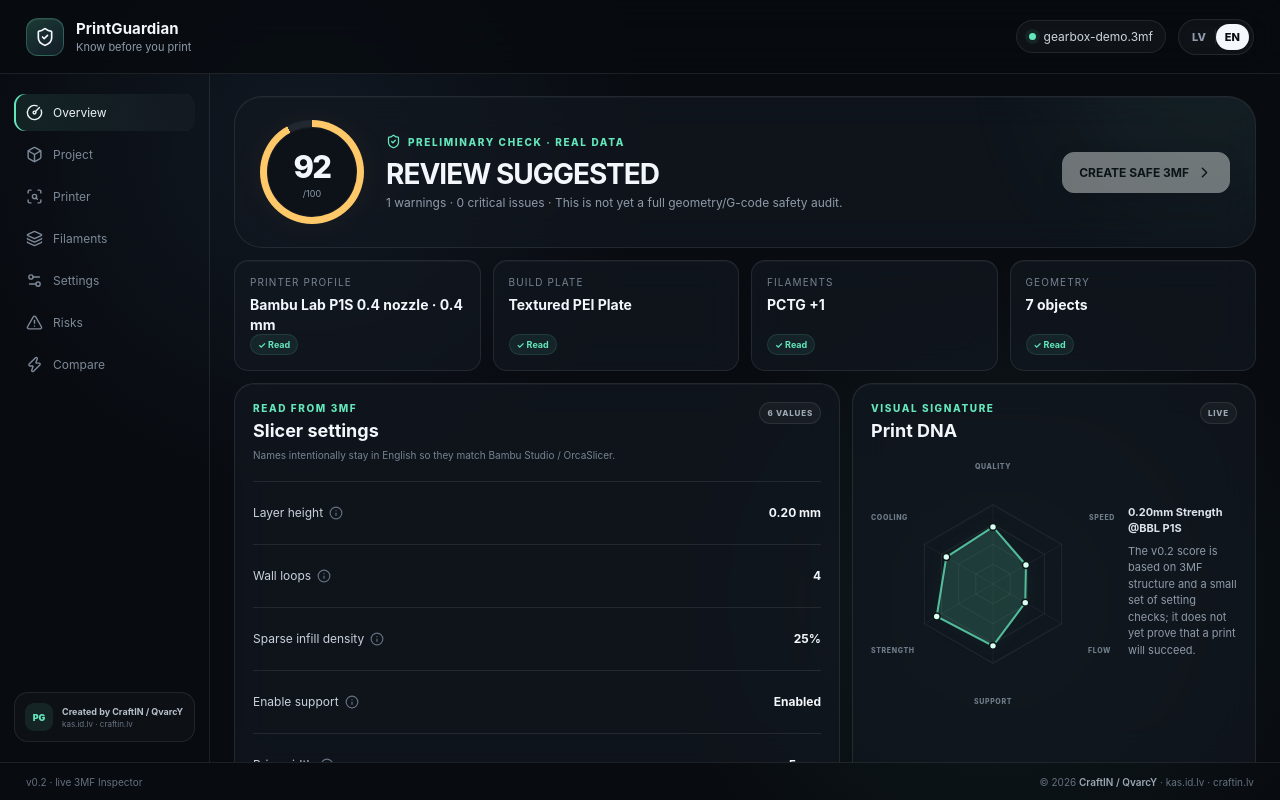
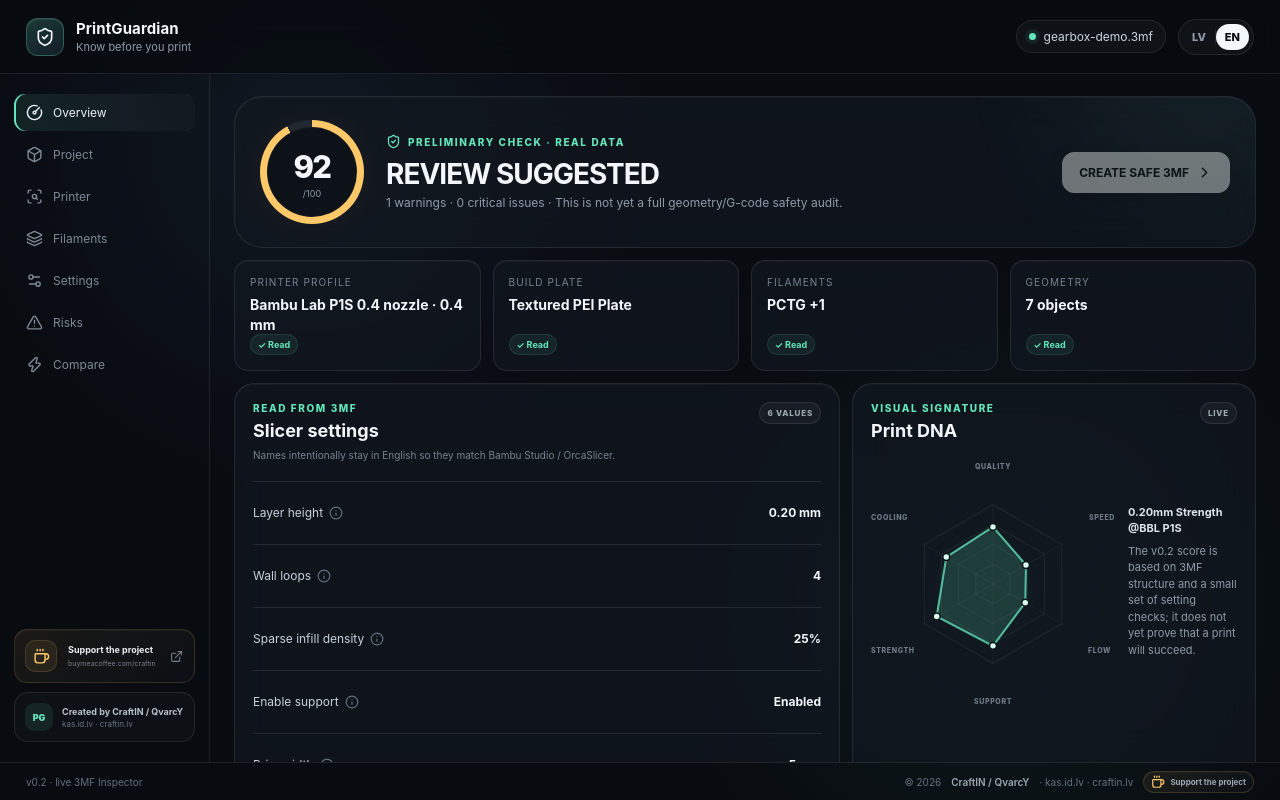
Before and after one commit to QvarcY/PrintGuardian, a React (Vite) app: page / in a window 1280 px wide. Both pictures are taken after a click on the button "Load demo project". Built offline with nearby package versions, Linux system fonts and the light colour scheme.

Commit message:
feat(support): add Buy Me a Coffee project support CTA

```diff
--- a/src/App.tsx
+++ b/src/App.tsx
@@ -8,6 +8,7 @@ import { LanguageSwitch } from './components/LanguageSwitch';
 import { DropZone } from './components/DropZone';
 import { SettingTerm } from './components/SettingTerm';
 import { PrintDna } from './components/PrintDna';
+import { SupportProject } from './components/SupportProject';
 import { createDemoInspection, inspectThreeMf, type ThreeMfInspection } from './lib/threeMfInspector';
 
 const navIcons = [CircleGauge, Box, ScanSearch, Layers3, Settings2, TriangleAlert, Zap];
@@ -71,7 +72,7 @@ function App() {
 
       <footer className="footer">
         <span>{t('app.prototype')}</span>
-        <span>© 2026 <b>CraftIN / QvarcY</b> · kas.id.lv · craftin.lv</span>
+        <span className="footer-right">© 2026 <b>CraftIN / QvarcY</b> · kas.id.lv · craftin.lv <SupportProject compact /></span>
       </footer>
     </div>
   );
@@ -97,9 +98,12 @@ function Dashboard({ inspection }: { inspection: ThreeMfInspection }) {
             return <button key={key} className={index === 0 ? 'selected' : ''}><Icon size={17} /><span>{t(`app.${key}`)}</span></button>;
           })}
         </nav>
-        <div className="author-card">
-          <span className="mini-logo">PG</span>
-          <div><b>{t('app.author')}</b><small>kas.id.lv · craftin.lv</small></div>
+        <div className="sidebar-bottom">
+          <SupportProject />
+          <div className="author-card">
+            <span className="mini-logo">PG</span>
+            <div><b>{t('app.author')}</b><small>kas.id.lv · craftin.lv</small></div>
+          </div>
         </div>
       </aside>
 
--- /dev/null
+++ b/src/components/SupportProject.tsx
@@ -0,0 +1,30 @@
+import { Coffee, ExternalLink } from 'lucide-react';
+import { useTranslation } from 'react-i18next';
+
+const SUPPORT_URL = 'https://buymeacoffee.com/craftin';
+
+type SupportProjectProps = {
+  compact?: boolean;
+};
+
+export function SupportProject({ compact = false }: SupportProjectProps) {
+  const { t } = useTranslation();
+
+  return (
+    <a
+      className={`support-project${compact ? ' compact' : ''}`}
+      href={SUPPORT_URL}
+      target="_blank"
+      rel="noreferrer noopener"
+      aria-label={`${t('app.support')} — Buy Me a Coffee`}
+      title={t('app.supportHint')}
+    >
+      <span className="support-project-icon"><Coffee size={compact ? 14 : 17} /></span>
+      <span className="support-project-copy">
+        <strong>{t('app.support')}</strong>
+        {!compact && <small>buymeacoffee.com/craftin</small>}
+      </span>
+      {!compact && <ExternalLink size={13} className="support-project-open" />}
+    </a>
+  );
+}
--- a/src/locales/en.ts
+++ b/src/locales/en.ts
@@ -27,6 +27,7 @@ export const en = {
     demoProject: 'Demo project',
     author: 'Created by CraftIN / QvarcY',
     support: 'Support the project',
+    supportHint: 'Open the CraftIN Buy Me a Coffee page in a new tab.',
     prototype: 'v0.2 · live 3MF Inspector',
     language: 'Language',
     realData: 'REAL DATA',
--- a/src/styles.css
+++ b/src/styles.css
@@ -117,3 +117,17 @@ button:disabled { opacity:.42; cursor:not-allowed; transform:none !important; }
 .notice-row b { display:block; font-size:10px; color:#ced7df; }
 .notice-row p { margin:4px 0 0; color:#778392; font-size:9px; line-height:1.45; }
 @media (max-width:1200px){.lower-grid{grid-template-columns:1fr}.dna-live-layout{justify-content:center}}
+
+/* Project support CTA */
+.sidebar-bottom { display:grid; gap:9px; }
+.support-project { min-width:0; display:grid; grid-template-columns:34px minmax(0,1fr) 14px; align-items:center; gap:9px; padding:10px; border:1px solid rgba(255,201,105,.15); border-radius:13px; text-decoration:none; color:inherit; background:linear-gradient(145deg,rgba(255,201,105,.075),rgba(255,255,255,.02)); box-shadow:inset 0 1px rgba(255,255,255,.035); transition:.18s ease; }
+.support-project:hover,.support-project:focus-visible { transform:translateY(-1px); border-color:rgba(255,201,105,.32); background:linear-gradient(145deg,rgba(255,201,105,.11),rgba(255,255,255,.035)); outline:none; }
+.support-project-icon { width:32px;height:32px;border-radius:10px;display:grid;place-items:center;color:var(--warning);background:rgba(255,201,105,.08);border:1px solid rgba(255,201,105,.14); }
+.support-project-copy { min-width:0; }
+.support-project-copy strong { display:block; color:#e9edf1; font-size:9px; line-height:1.25; }
+.support-project-copy small { display:block; margin-top:3px; color:#737f8d; font-size:7px; overflow:hidden; text-overflow:ellipsis; white-space:nowrap; }
+.support-project-open { color:#737f8d; }
+.footer-right { display:flex; align-items:center; gap:10px; }
+.support-project.compact { display:inline-flex; grid-template-columns:none; gap:5px; width:auto; padding:3px 7px; border-radius:999px; color:#9ba7b5; }
+.support-project.compact .support-project-icon { width:auto; height:auto; border:0; background:none; }
+.support-project.compact .support-project-copy strong { font-size:8px; color:#9ba7b5; }
```
Also changed, not shown: 1 other file (tests, documents, lock files or other folders).
